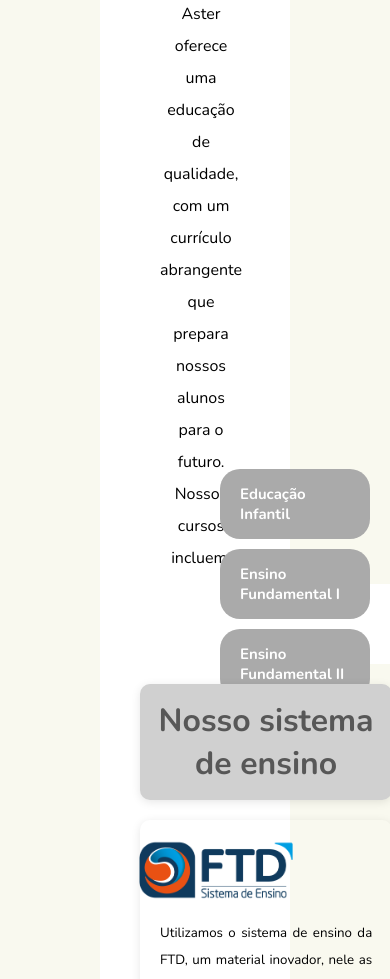
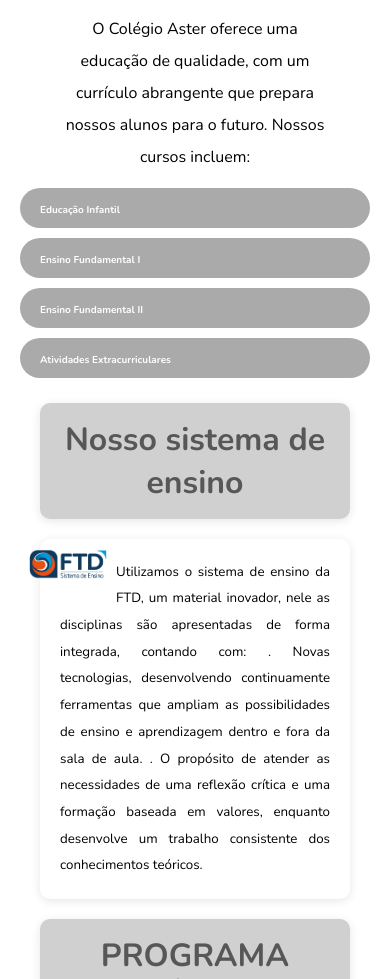
Before and after one commit to patriciagvrt/Site-pc, a plain HTML site: page ensino.html in a window 390 px wide. Shown: the part 594-1573 px from the top of the page. Drawn offline with nearby package versions, Linux system fonts and the light colour scheme.

Commit message:
adaptacao celular

```diff
--- a/style-nosso-colegio-ensino.css
+++ b/style-nosso-colegio-ensino.css
@@ -159,6 +159,12 @@ header{
 @media (max-width: 768px) {
     main p{
         font-size: smaller;
+
+    }
+    .container{
+        margin: 0;
+        display: block;
+        padding: 0;
     }
     .text-container > h1 {
         font-size: 2em; /* Ajuste para telas menores */
@@ -172,19 +178,22 @@ header{
         font-size: 2em; /* Ajuste para telas menores */
 
     }
+    .logo-ftd{
+        block-size: 50px;
+    }
+    .course-list {
 
-    .course-list {
-        flex-direction: column; /* Empilha itens em telas menores */
-        width: 100%; /* Certifique-se de que ocupe 100% */
-        display: flex;
-        flex-flow: row wrap;
-        font-size: 15px; /* Ajuste para telas menores */
+
+        display: contents;
+        block-size: 200px;
+
 
     }
 
     .course-list li {
-        width: 95%; /* Limite a largura */
-        font-size: 15px; /* Ajuste para telas menores */
+
+        block-size: 10px;
+        font-size: 10px; /* Ajuste para telas menores */
     }
     .text-box{
         display: flex;
```
